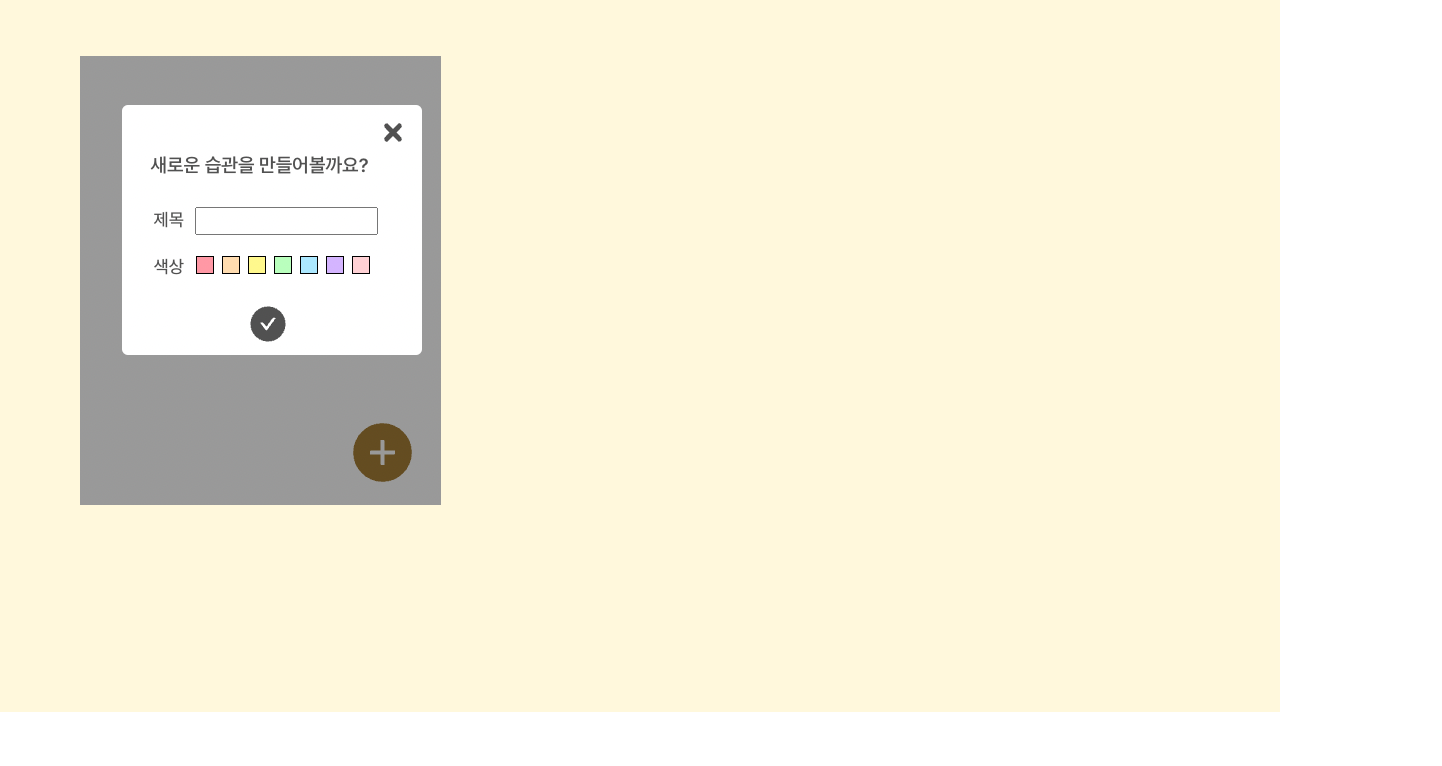
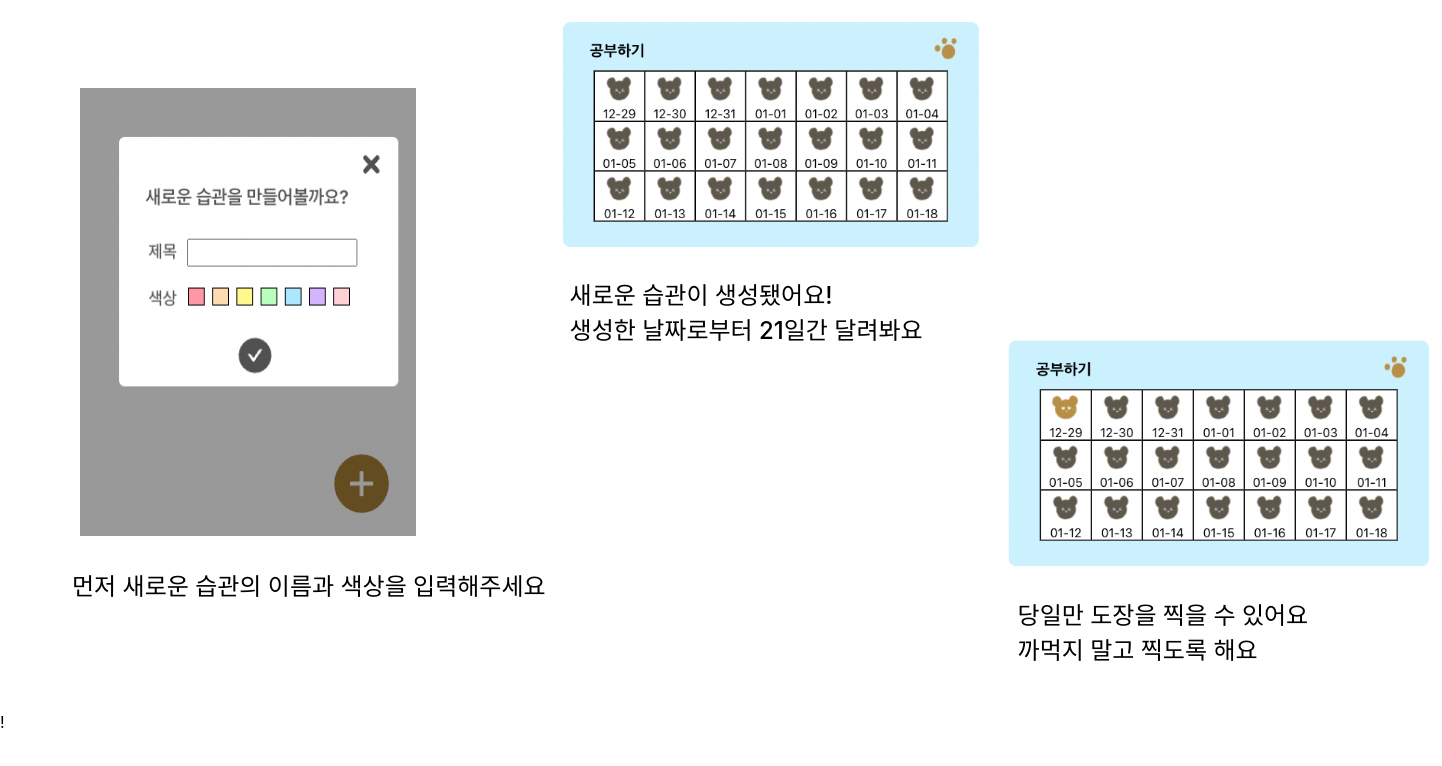
Before and after one commit to hae-on/3tamp, a React (Create React App) app: page /home in a window 1280 px wide. Shown: the part 1098-1864 px from the top of the page, 1442 px wide, since content can reach past the window. Before the commit the page ends 1810 px from the top, so only its background shows below. Built offline with nearby package versions, Linux system fonts and the light colour scheme; no server answers; sample sign-in values are in the browser's storage; a web font is replaced by a local one.

Commit message:
[add]hard mode 소개

```diff
--- a/src/components/home/home.jsx
+++ b/src/components/home/home.jsx
@@ -3,6 +3,8 @@
 import bear from "../../img/homeBear.png";
 import hai from "../../img/hai.png";
 import add from "../../img/add.png";
+import newStamp from "../../img/newStamp.png";
+import stamp from "../../img/stamp.png";
 
 const Home = ({ authService }) => {
   return (
@@ -27,8 +29,30 @@
         </div>
         <div className={styles.hard_mode}>
           <p className={styles.hard_title}>Hard Mode 사용법</p>
-          <img src={add} alt="add" className={styles.add_form} />
+          <div className={styles.hard_imgs}>
+            <div className={styles.input}>
+              <img src={add} alt="add" className={styles.add_form} />
+              <span className={styles.input_intro}>
+                먼저 새로운 습관의 이름과 색상을 입력해주세요
+              </span>
+            </div>
+            <div className={styles.new}>
+              <img src={newStamp} alt="newStamp" className={styles.new_stamp} />
+              <span className={styles.new_intro}>
+                새로운 습관이 생성됐어요! <br />
+                생성한 날짜로부터 21일간 달려봐요
+              </span>
+            </div>
+            <div className={styles.stamp_box}>
+              <img src={stamp} alt="stamp" className={styles.stamp} />
+              <span className={styles.stamp_intro}>
+                당일만 도장을 찍을 수 있어요 <br />
+                까먹지 말고 찍도록 해요
+              </span>
+            </div>
+          </div>
         </div>
+        !
       </section>
     </>
   );
--- a/src/components/home/home.module.css
+++ b/src/components/home/home.module.css
@@ -66,7 +66,6 @@
 
 /* hard_mode */
 .hard_mode {
-  background-color: cornsilk;
   width: 100%;
   height: 870px;
 }
@@ -75,9 +74,64 @@
   font-size: 3rem;
   font-weight: 700;
   margin-left: 2em;
-  padding-top: 2em;
+  padding-top: 1em;
+}
+
+.hard_imgs {
+  display: flex;
+}
+
+.input {
+  display: flex;
+  flex-direction: column;
+  margin-top: 5em;
 }
 
 .add_form {
   margin-left: 5em;
+  width: 21em;
+  height: 28em;
 }
+
+.input_intro {
+  font-size: 1.5rem;
+  font-weight: 500;
+  margin-left: 3em;
+  margin-top: 1.3em;
+  white-space: nowrap;
+}
+
+.new {
+  display: flex;
+  flex-direction: column;
+}
+
+.new_stamp {
+  width: 28em;
+  height: 16em;
+}
+
+.new_intro {
+  font-size: 1.5rem;
+  font-weight: 500;
+  margin-top: 0.5em;
+  margin-left: 1em;
+}
+
+.stamp_box {
+  display: flex;
+  flex-direction: column;
+  transform: translateY(20em);
+}
+
+.stamp {
+  width: 28em;
+  height: 16em;
+}
+
+.stamp_intro {
+  font-size: 1.5rem;
+  font-weight: 500;
+  margin-top: 0.5em;
+  margin-left: 1em;
+}
```
Also changed, not shown: src/img/newStamp.png (added), src/img/stamp.png (added).
